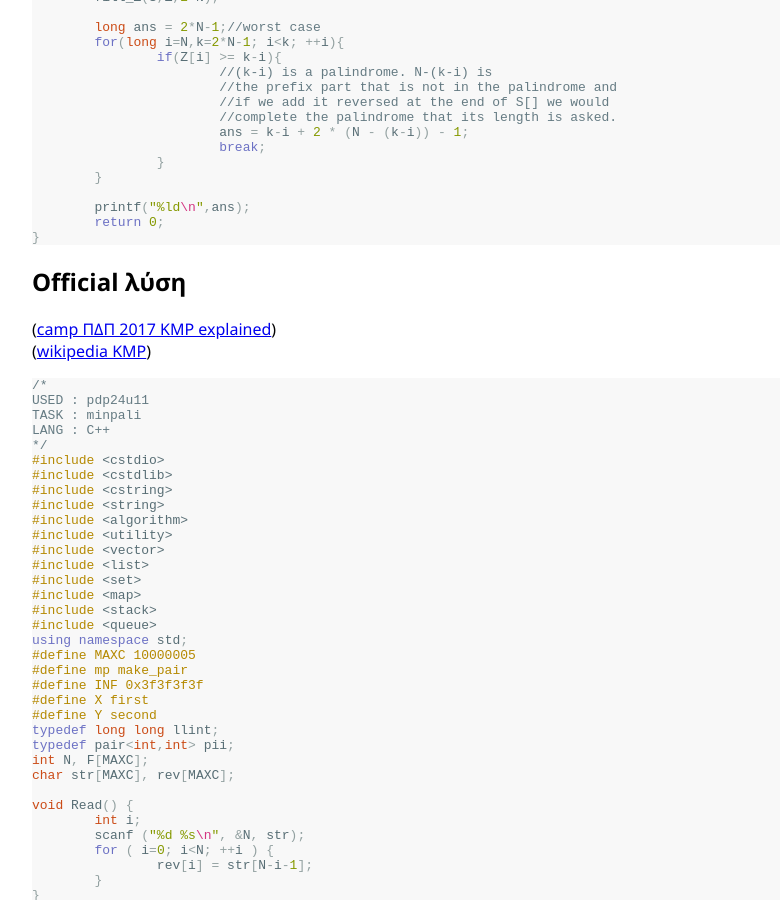
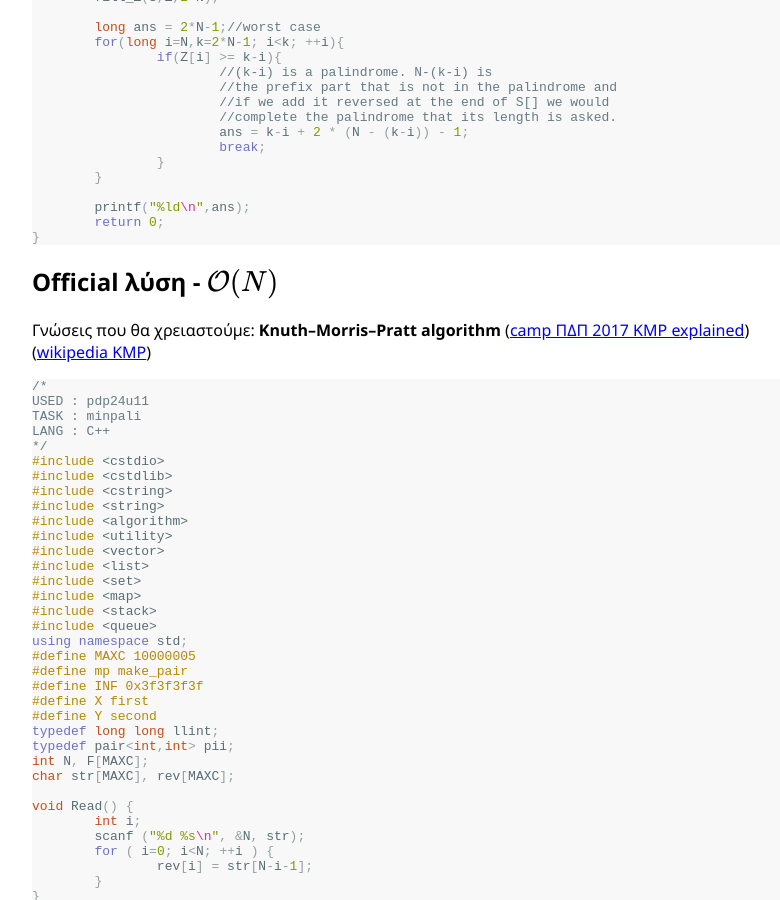
Before and after one commit to pdp-archive/pdp-archive.github.io, a Jekyll site: the page built from contests/_24-PDP/c-minpali-solution.md, in a window 1280 px wide and 900 px high, scrolled down 5104 px. Shown: the whole window, without its empty margins (208-988 px from the left). Built offline with Jekyll 4.4.1, drawn with Linux system fonts in a browser that asks for light colours; formulas are drawn with MathJax 3; some of the changed text lies outside the part shown.

Commit message:
official sol title

````diff
--- a/contests/_24-PDP/c-minpali-solution.md
+++ b/contests/_24-PDP/c-minpali-solution.md
@@ -278,7 +278,8 @@ int main(){
 }
 ```
 
-## Official λύση
+## Official λύση - $$\mathcal{O}(N)$$
+Γνώσεις που θα χρειαστούμε: **Knuth–Morris–Pratt algorithm**
 ([camp ΠΔΠ 2017 KMP explained](http://git.softlab.ntua.gr/pub/pdp-camp/blob/master/2016/String%20matching.pdf))
 ([wikipedia KMP](https://en.wikipedia.org/wiki/Knuth%E2%80%93Morris%E2%80%93Pratt_algorithm))
 ```c++
````
Also changed, not shown: other parts of contests/_24-PDP/c-minpali-solution.md (+1 -1 lines).
